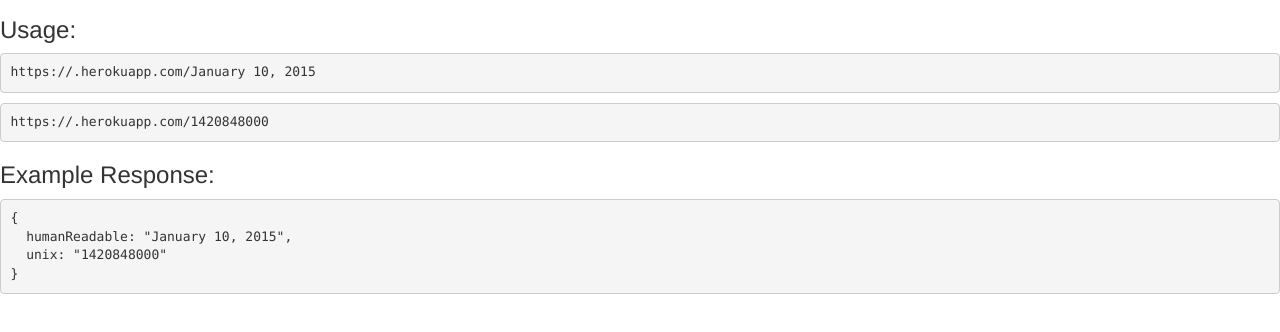
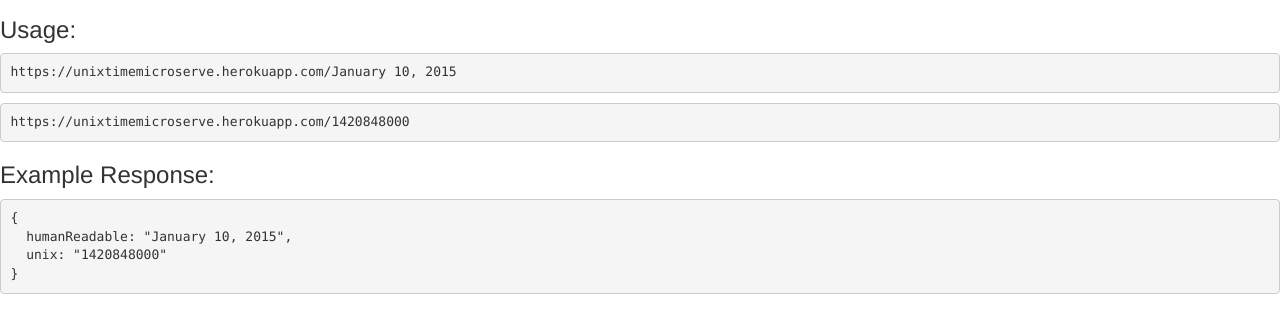
Before and after one commit to jaydev1997/timestamp-microservice, a website: page client/index.html in a window 1280 px wide. Shown: the part 206-538 px from the top of the page. Drawn offline with nearby package versions, Linux system fonts and the light colour scheme.

Commit message:
changed dates

```diff
--- a/client/index.html
+++ b/client/index.html
@@ -17,8 +17,8 @@
         as both. If the input is neither it will return <code>null</code> values.
       </p>
       <h3>Usage:</h3>
-      <pre>https://.herokuapp.com/January 10, 2015</pre>
-      <pre>https://.herokuapp.com/1420848000</pre>
+      <pre>https://unixtimemicroserve.herokuapp.com/January 10, 2015</pre>
+      <pre>https://unixtimemicroserve.herokuapp.com/1420848000</pre>
       <h3>Example Response:</h3>
 <pre>{
   humanReadable: "January 10, 2015",
```
Also changed, not shown: README.md.
